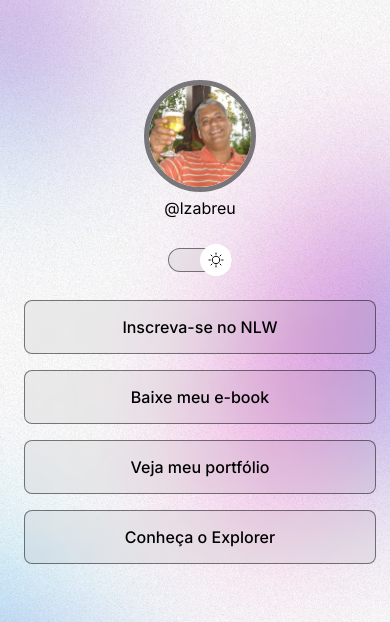
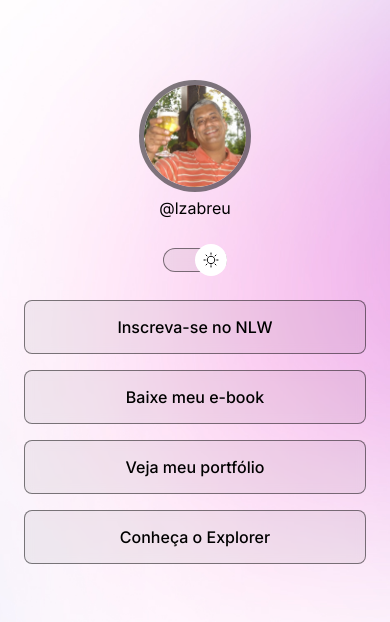
Before and after one commit to lzabreu/desafio-discover, a plain HTML site: page index.html in a window 390 px wide. Shown: the top 622 px of the page. Drawn offline with nearby package versions, Linux system fonts and the light colour scheme; files whose address does not match are found by name.

Commit message:
add media queries to change bg

```diff
--- a/style.css
+++ b/style.css
@@ -28,6 +28,7 @@
 
 body {
 	background: var(--bg-url) no-repeat top center/cover;
+  height: 100vh;
 }
 
 body * {
@@ -38,8 +39,9 @@ body * {
 #container {
 	height: full;
 	padding: 3.5rem 1.5rem;
-	width: 25rem;
+	width: 100%;
 	margin: auto;
+  max-width: 25rem;
 }
 
 #profile {
@@ -52,6 +54,7 @@ body * {
 	border: 5px solid var(--stroke-color);
 	width: 7rem;
   height: 7rem;
+
 
 }
 
@@ -149,3 +152,13 @@ footer {
 	font-size: 0.875rem;
 	text-align: center;
 }
+
+@media (max-width: 700px) {
+  :root{
+    --bg-url: url(./assets/bg-desktop.jpg);
+  }
+
+  .light{
+    --bg-url: url(./assets/bg-desktop-light.jpg);
+  }
+}
```
